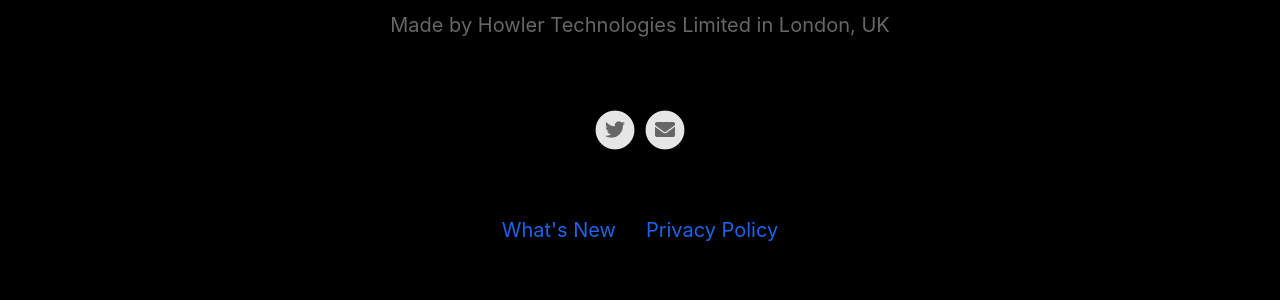
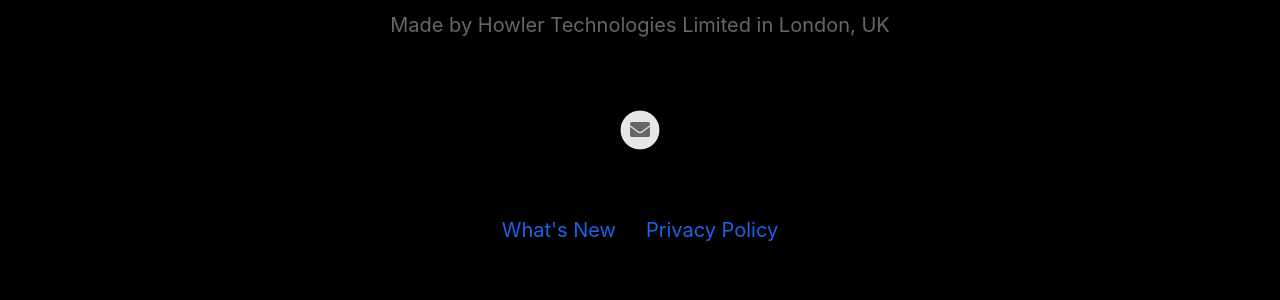
Before and after one commit to Howler-Technologies-Limited/HowlerSite, a Jekyll site: the page built from index.html, in a window 1280 px wide. Shown: the part 1714-2014 px from the top of the page. Built offline with Jekyll 4.4.1, drawn with Linux system fonts in a browser that asks for light colours; nearby versions of some CDN libraries.

Commit message:
Removal of app store link.

```diff
--- a/_config.yml
+++ b/_config.yml
@@ -2,7 +2,7 @@
 page_title                                :                                           # Automatically populates with app name if not set and if iOS app ID is set. Otherwise enter manually.
 
 # App Info
-ios_app_id                                : 1234793120                                # Required. Enter iOS app ID to automatically populate name, price and icons (e.g. 718043190).
+ios_app_id                                : #1234793120                                # Required. Enter iOS app ID to automatically populate name, price and icons (e.g. 718043190).
 ios_app_country                           : uk                                        # Required outside USA. Enter 2 letter country code as in https://en.wikipedia.org/wiki/ISO_3166-1_alpha-2
 
 appstore_link                             :                                           # Automatically populates if not set and if iOS app ID is set. Otherwise enter manually.
@@ -26,7 +26,7 @@ your_city                                 : London, UK
 email_address                             : angadh.n@gmail.com
 facebook_username                         :
 instagram_username                        :
-twitter_username                          : 1spaceman_spiff
+twitter_username                          : #1spaceman_spiff
 github_username                           :
 youtube_username                          :
 
```
